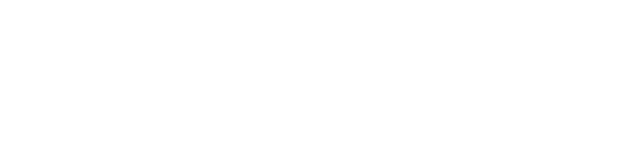
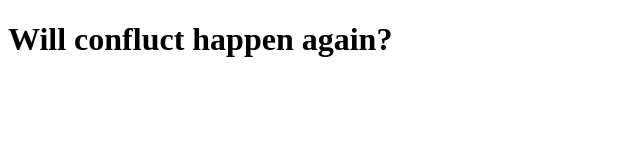
Before and after one commit to eden90267/conflict, a plain HTML site: page index.html in a window 1280 px wide. Shown: the whole page, without its empty margins (0-640 px from the left). Drawn offline with Linux system fonts and the light colour scheme.

Commit message:
Fix conflict

```diff
--- a/index.html
+++ b/index.html
@@ -5,6 +5,6 @@
 	<title>Document</title>
 </head>
 <body>
-	<div></div>
+	<h1>Will confluct happen again?</h1>
 </body>
 </html>
```
